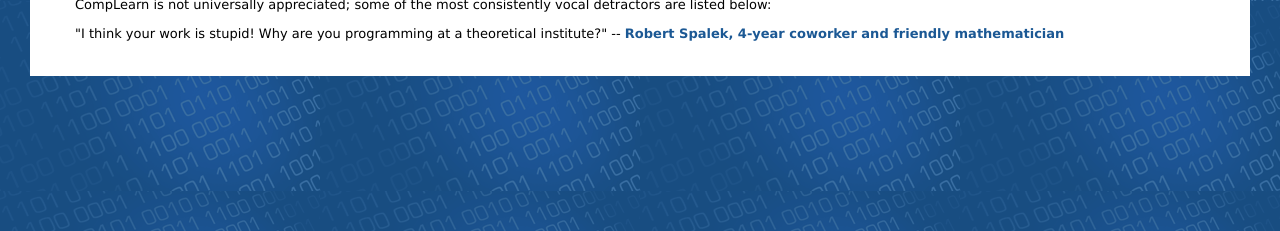
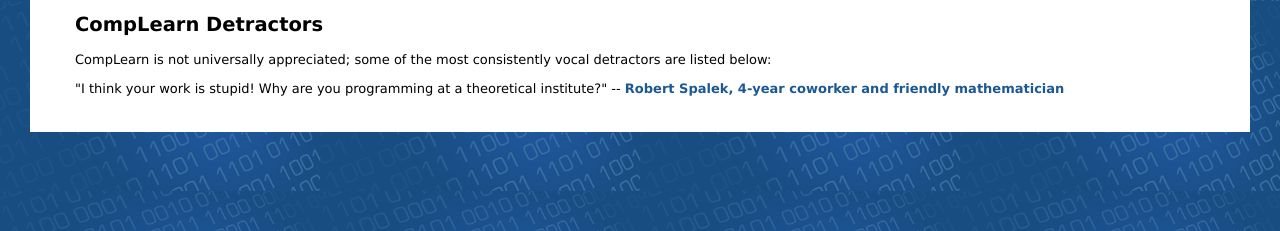
Before and after one commit to BackupTheBerlios/complearn-svn, a plain HTML site: page trunk/www/sponsors.html in a window 1280 px wide. Shown: the part 569-800 px from the top of the page. Drawn offline with Linux system fonts and the light colour scheme.

Commit message:
better formatting

```diff
--- a/trunk/www/sponsors.html
+++ b/trunk/www/sponsors.html
@@ -60,8 +60,10 @@ Computational Learning Network</li>
 <p>&nbsp;</p>
 </td></tr></table>
 
+<h2>CompLearn Detractors</h2>
 CompLearn is not universally appreciated; some of the most consistently vocal
 detractors are listed below:
+
 <p>
 
 "I think your work is stupid!  Why are you programming at a theoretical
```
